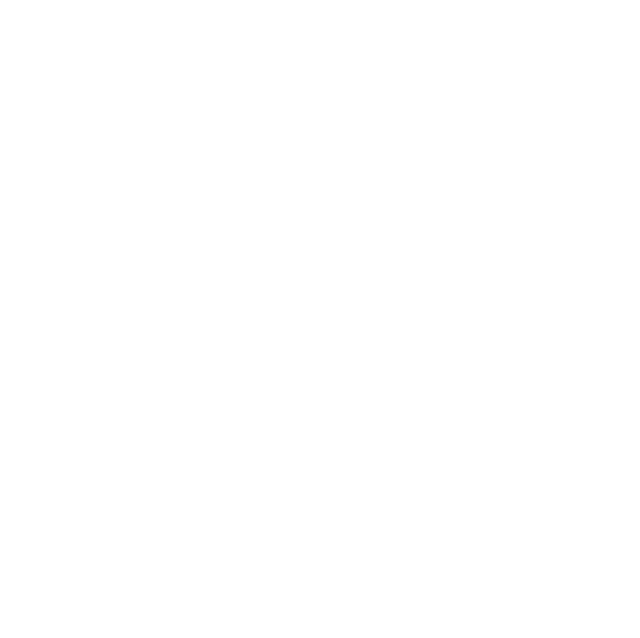
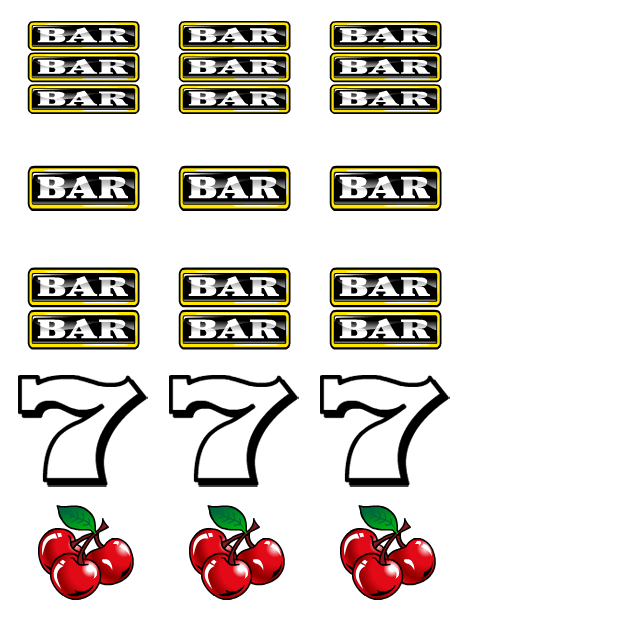
Before and after one commit to phaze-ZA/JsTest, a plain HTML site: page index.html in a window 1280 px wide. Shown: the whole page, without its empty margins (0-640 px from the left). Drawn offline with Linux system fonts and the light colour scheme.

Commit message:
Created basic reel display using divs

```diff
--- a/css/styles.css
+++ b/css/styles.css
@@ -0,0 +1,26 @@
+#symbol0{
+    background-image: url('../assets/3xBAR.png');
+}
+#symbol1{
+    background-image: url('../assets/BAR.png');
+}
+#symbol2{
+    background-image: url('../assets/2xBAR.png');
+}
+#symbol3{
+    background-image: url('../assets/7.png');
+}
+#symbol4{
+    background-image: url('../assets/Cherry.png');
+}
+
+.block{
+    height: 121px;
+    width: 141px;
+}
+
+.reel{
+    display: inline-block;
+    padding: 0 5px;
+    width: 141px;
+}
--- a/index.html
+++ b/index.html
@@ -3,9 +3,12 @@
 <head>
     <meta charset="UTF-8">
     <meta name="viewport" content="width=device-width, initial-scale=1.0">
+    <link rel="stylesheet" href="./css/styles.css">
     <title>SLOT GAME</title>
 </head>
 <body>
-    <canvas id="mainCanvas" width="500" height="500"></canvas>
+    <!-- <canvas id="mainCanvas" width="500" height="500"></canvas> -->
+    <div id="reelContainer"></div>
 </body>
+<script src="./js/main.js"></script>
 </html>
--- a/js/main.js
+++ b/js/main.js
@@ -0,0 +1,33 @@
+var reelsetConfig = [
+    'symbol0',
+    'symbol1',
+    'symbol2',
+    'symbol3',
+    'symbol4',
+];
+
+var reelContainer = document.getElementById('reelContainer');
+//create 3 reels
+for(let reelNo=0; reelNo<3; reelNo++){
+    const reel = createElement(`reel${reelNo}`, 'reel');
+    createReel(reel);
+    reelContainer.appendChild(reel);
+}
+
+//create reel to contain symbols - takes nodet as parameter
+function createReel(reel) {
+    for (let index = 0; index < reelsetConfig.length; index++) {
+        //create symbols
+        const symbol = createElement(reelsetConfig[index],'block');
+        reel.appendChild(symbol);
+    }
+}
+
+//utility
+//Creates a node and returns it, takes id and class as strings - divs only for now
+function createElement(id, className){
+        var element = document.createElement('div');
+        element.id=id;
+        element.className=className;
+        return element;
+}
```
